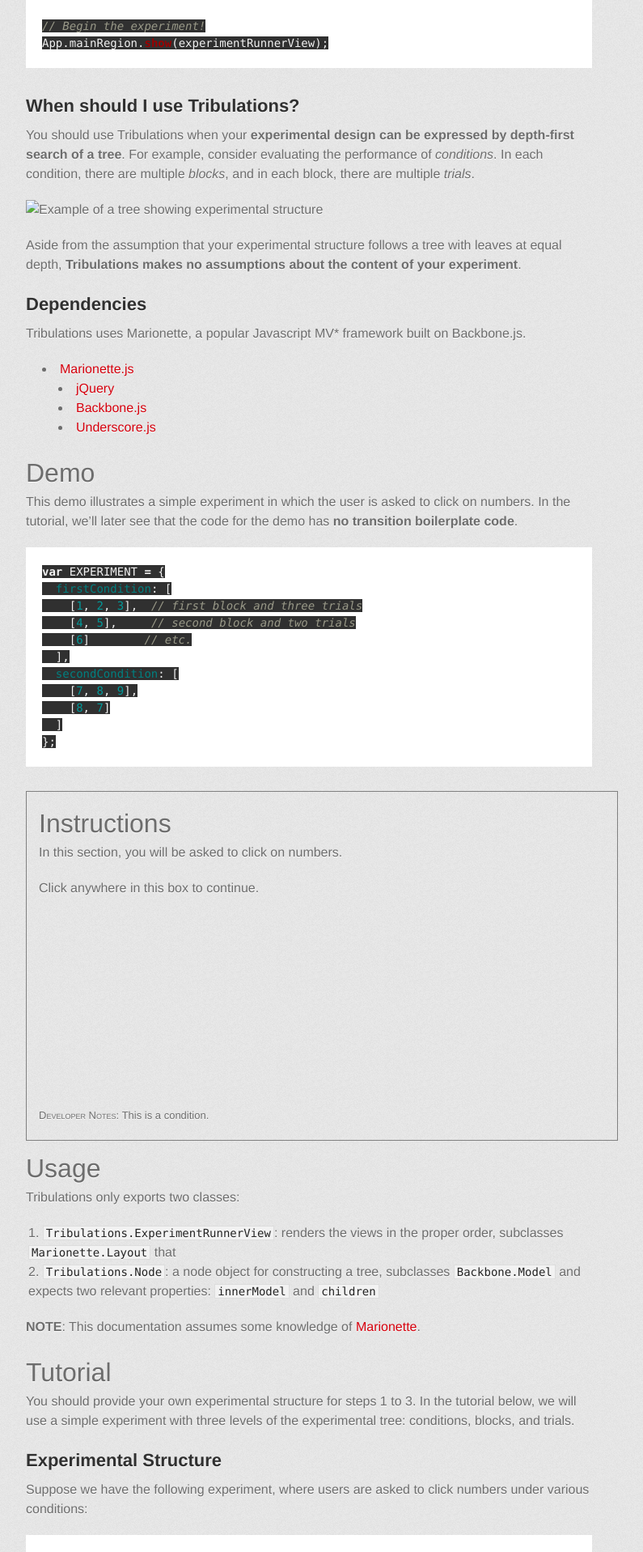
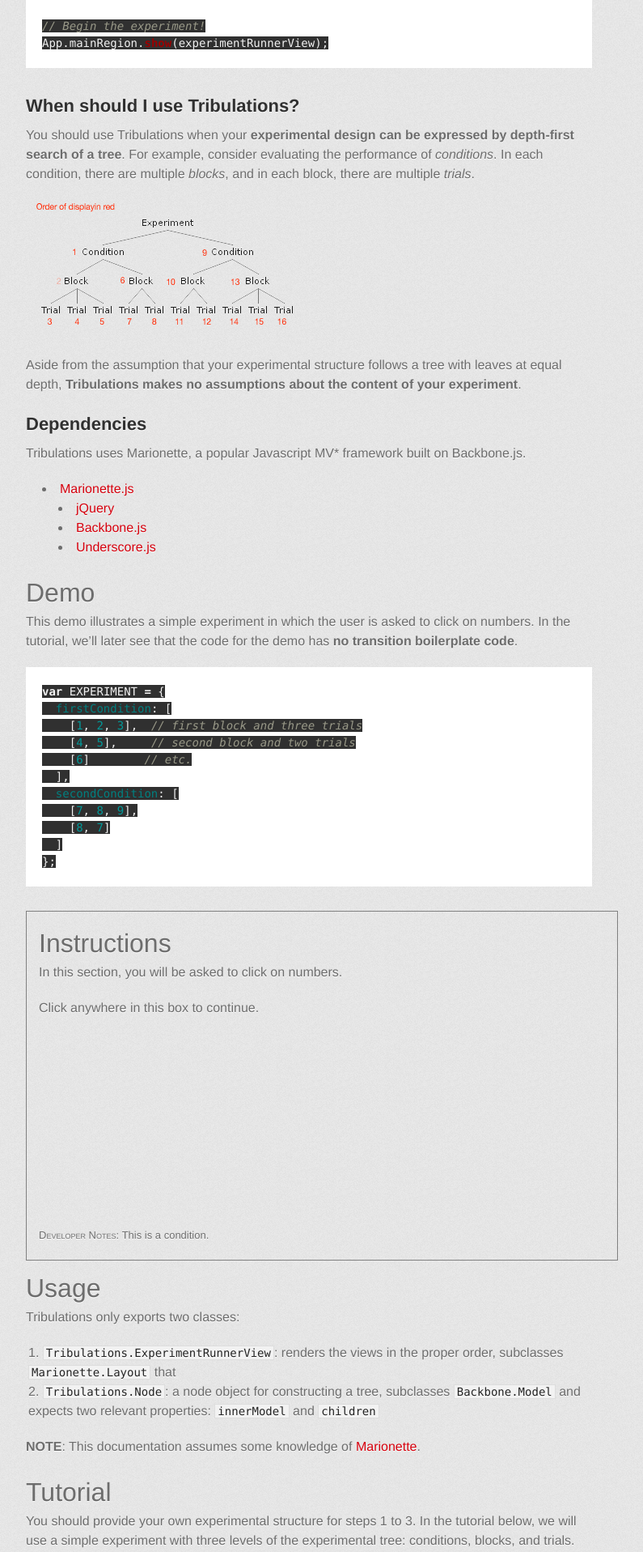
Before and after one commit to louisrli/tribulations, a Jekyll site: the page built from index.md, in a window 1280 px wide. Shown: the part 536-2453 px from the top of the page at 81% size, without its empty margins (258-1053 px from the left). Built offline with Jekyll 4.4.1, drawn with Linux system fonts in a browser that asks for light colours; some web fonts are replaced; Markdown is read by kramdown in place of the engine named in the settings.

Commit message:
Updated image reference in docs

```diff
--- a/index.md
+++ b/index.md
@@ -21,7 +21,7 @@ When should I use Tribulations?
 ------------
 You should use Tribulations when your **experimental design can be expressed by depth-first search of a tree**. For example, consider evaluating the performance of *conditions*. In each condition, there are multiple *blocks*, and in each block, there are multiple *trials*.
 
-![Example of a tree showing experimental structure](docs/experiment_structure.png)
+![Example of a tree showing experimental structure](images/experiment_structure.png)
 
 Aside from the assumption that your experimental structure follows a tree with leaves at equal depth, **Tribulations makes no assumptions about the content of your experiment**.
 
```
